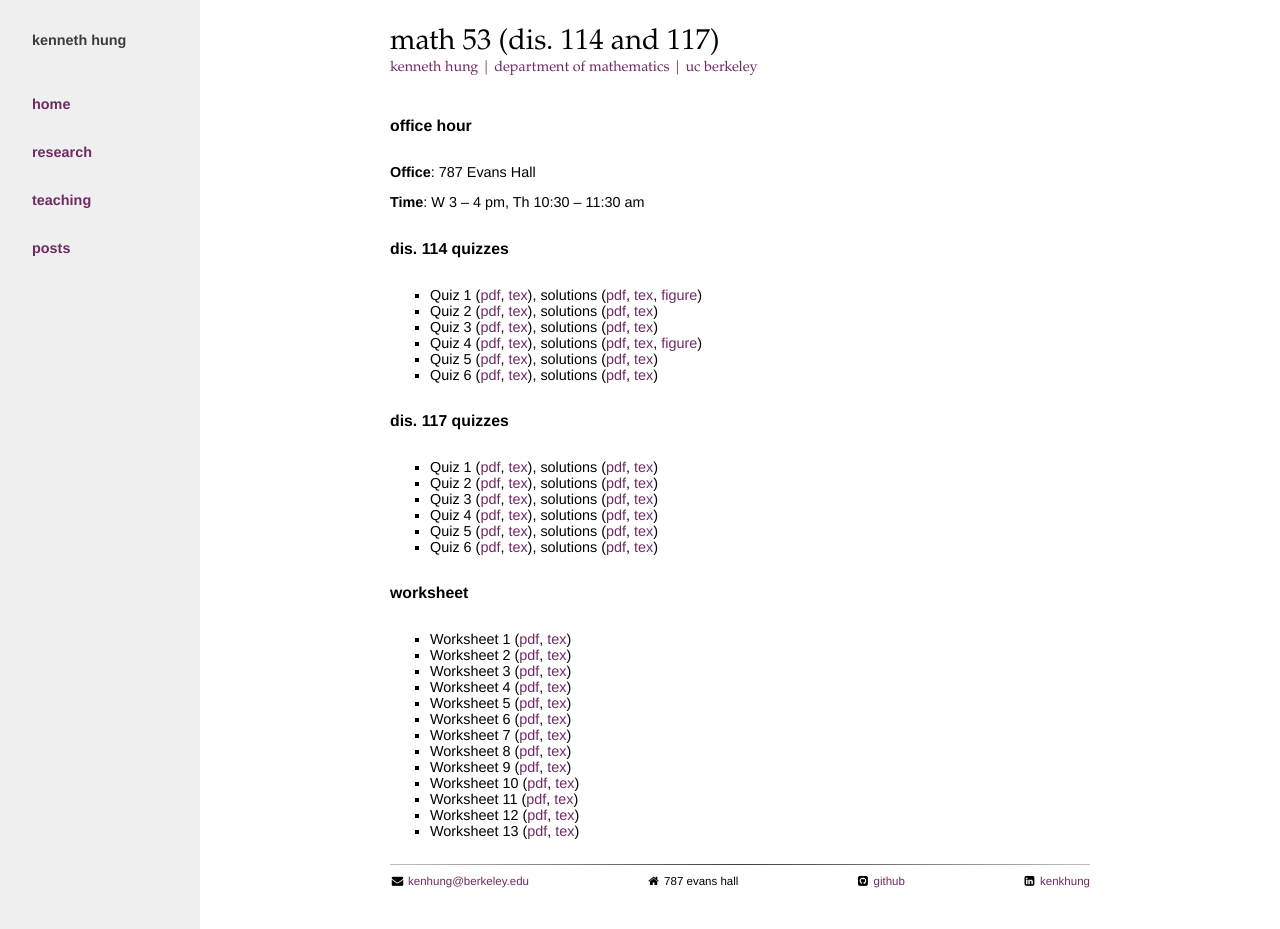
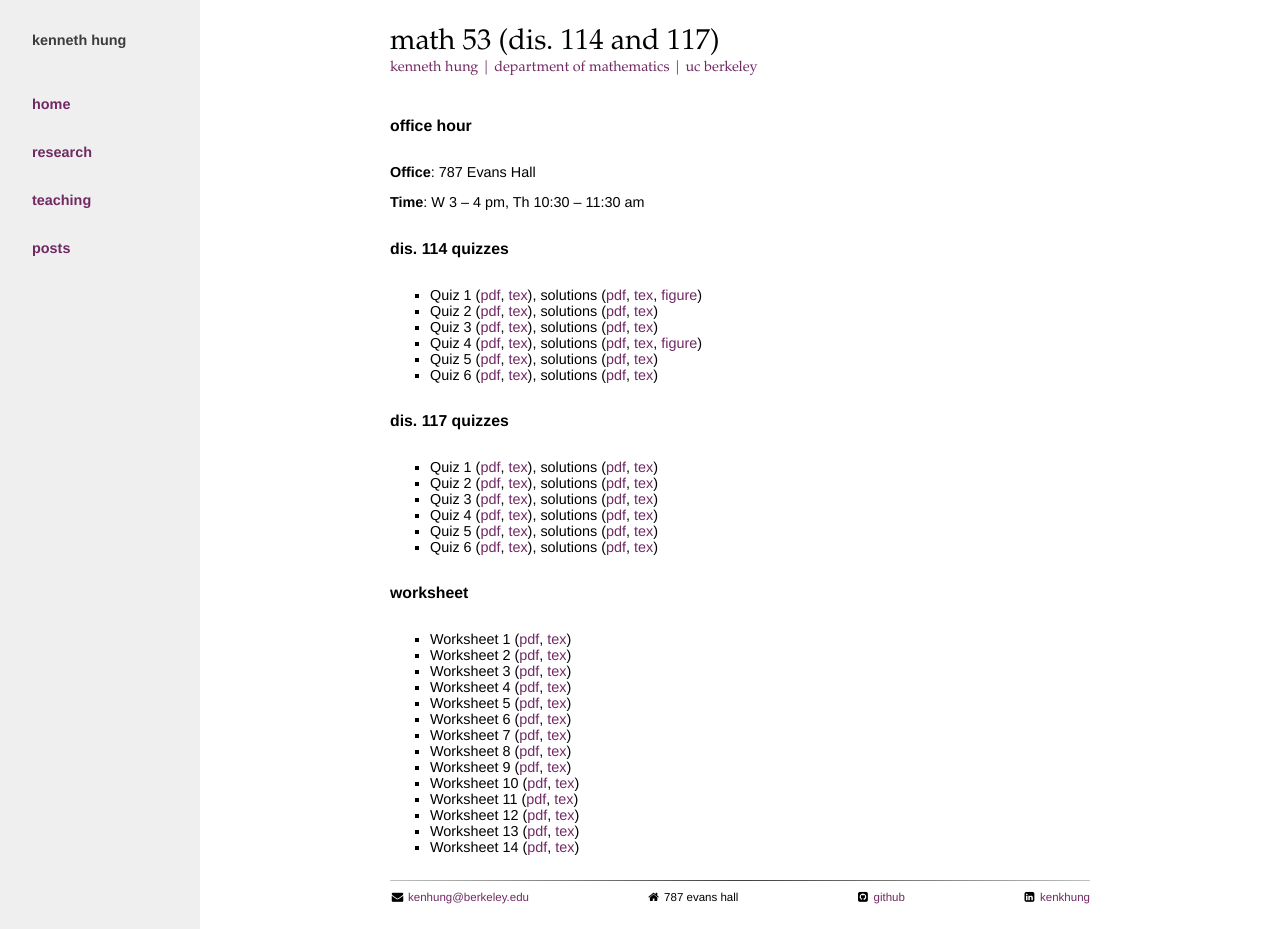
Before and after one commit to yiqunchen/kenhungkk.github.io, a Jekyll site: the page built from courses/math053/index.md, in a window 1280 px wide and 929 px high. Built offline with Jekyll 4.4.1, drawn with Linux system fonts in a browser that asks for light colours; nearby versions of some CDN libraries.

Commit message:
worksheet 14 for math053 added

```diff
--- a/courses/math053/index.md
+++ b/courses/math053/index.md
@@ -41,3 +41,4 @@ title: Math 53 (Dis. 114 and 117)
 - Worksheet 11 ([pdf](worksheet11.pdf), [tex](worksheet11.tex))
 - Worksheet 12 ([pdf](worksheet12.pdf), [tex](worksheet12.tex))
 - Worksheet 13 ([pdf](worksheet13.pdf), [tex](worksheet13.tex))
+- Worksheet 14 ([pdf](worksheet14.pdf), [tex](worksheet14.tex))
```
Also changed, not shown: 2 other files.
